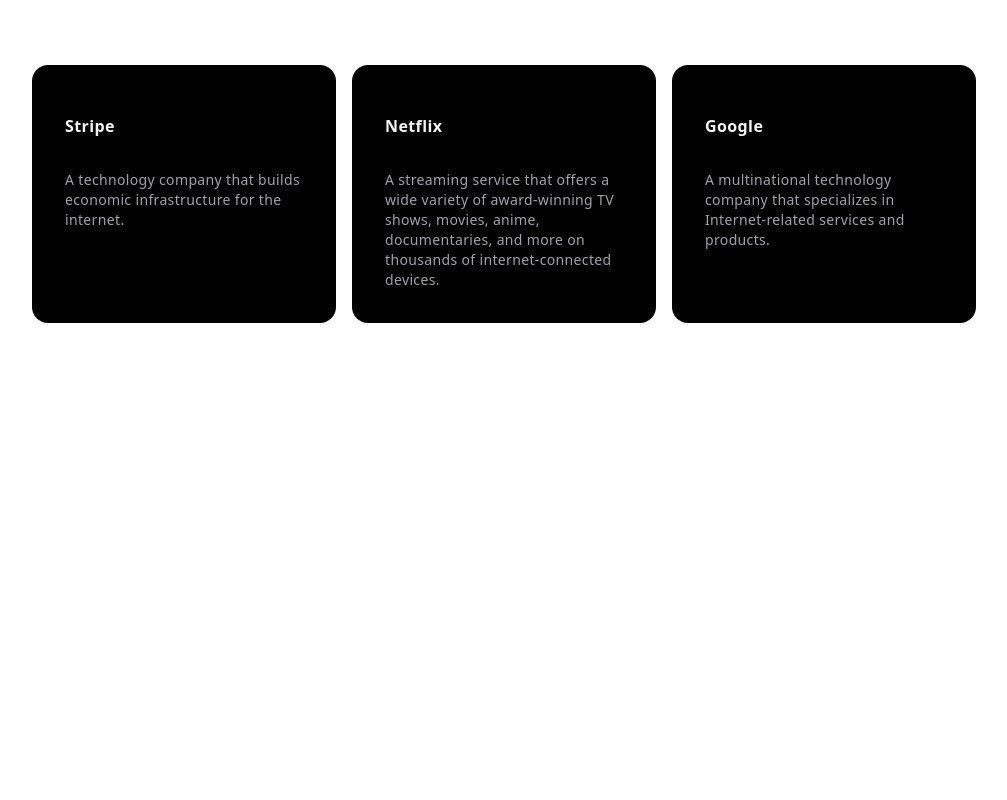
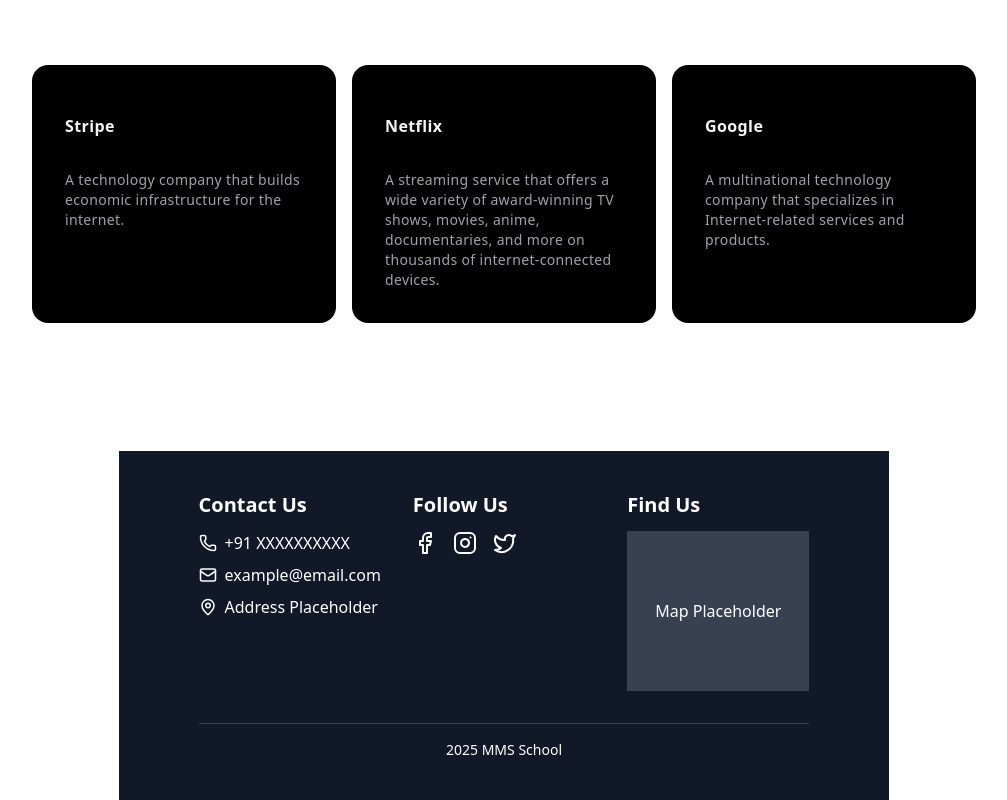
Before and after one commit to binshadhbu/mms-school-website, a Next.js app: page / in a window 1280 px wide. Shown: the part 1223-2023 px from the top of the page, without its empty margins (136-1143 px from the left). Before the commit the page ends 1594 px from the top, so only its background shows below. Built offline with nearby package versions, Linux system fonts and the light colour scheme.

Commit message:
heading fiexed

```diff
--- a/app/page.tsx
+++ b/app/page.tsx
@@ -2,6 +2,7 @@ import { NavbarDemo } from "@/components/Navbar";
 import Explandable from "@/components/carousel/expandable";
 import { Message } from "@/components/message";
 import { Status } from "@/components/status";
+import Footer from "@/components/ui/footer";
 
 export default function Home() {
   return (
@@ -11,6 +12,7 @@ export default function Home() {
       <Explandable className="m-20" />
       <Status />
       <Message />
+      <Footer />
     </main>
   );
 }
```
